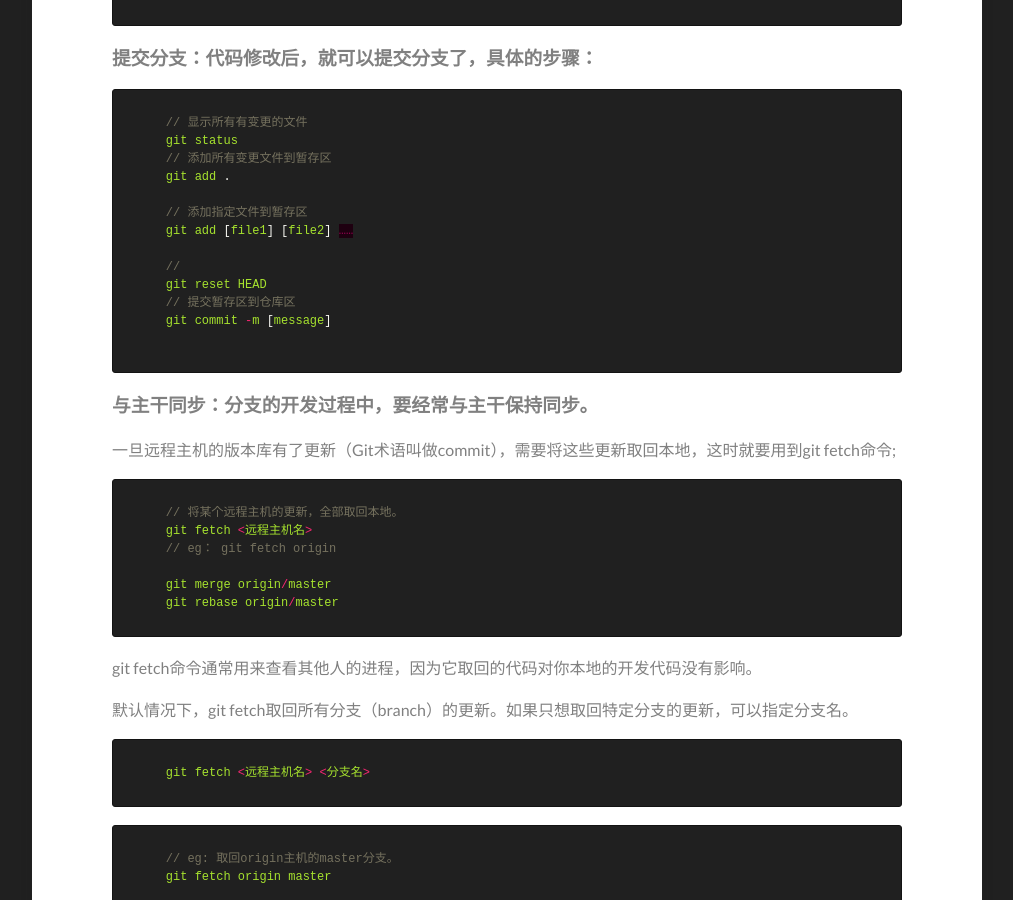
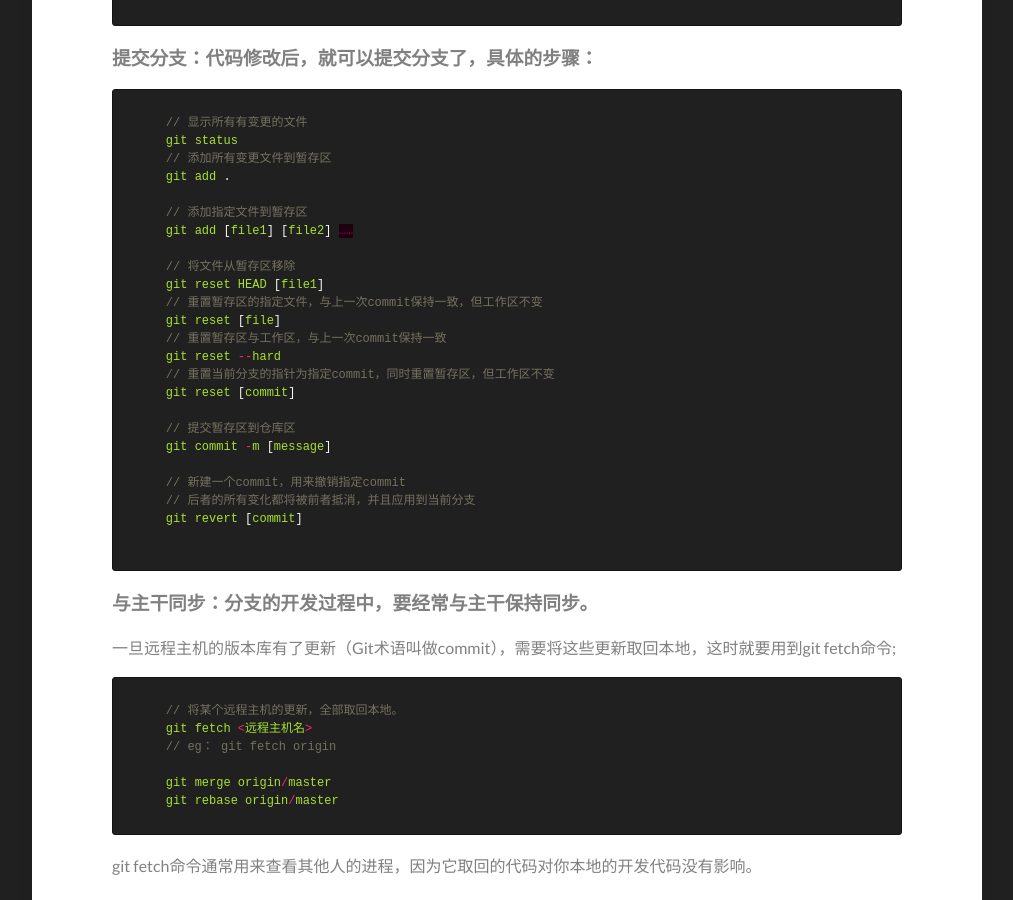
Before and after one commit to zhangjiali0627/zhangjiali0627.github.io, a Jekyll site: the page built from _posts/2020-07-03-git.md, in a window 1280 px wide and 900 px high, scrolled down 3141 px. Shown: the whole window, without its empty margins (133-1146 px from the left). Built offline with Jekyll 4.4.1, drawn with Linux system fonts in a browser that asks for light colours.

Commit message:
feat: 增加git使用流程

````diff
--- a/_posts/2020-07-03-git.md
+++ b/_posts/2020-07-03-git.md
@@ -89,10 +89,21 @@ Git是我们现在比较常用的版本管理系统，学会Git是我们每一
     // 添加指定文件到暂存区
     git add [file1] [file2] ……
 
-    //
-    git reset HEAD
+    // 将文件从暂存区移除
+    git reset HEAD [file1]
+    // 重置暂存区的指定文件，与上一次commit保持一致，但工作区不变
+    git reset [file]
+    // 重置暂存区与工作区，与上一次commit保持一致
+    git reset --hard
+    // 重置当前分支的指针为指定commit，同时重置暂存区，但工作区不变
+    git reset [commit]
+
     // 提交暂存区到仓库区
     git commit -m [message]
+
+    // 新建一个commit，用来撤销指定commit
+    // 后者的所有变化都将被前者抵消，并且应用到当前分支
+    git revert [commit]
 
   ```
 ### 与主干同步：分支的开发过程中，要经常与主干保持同步。
````
